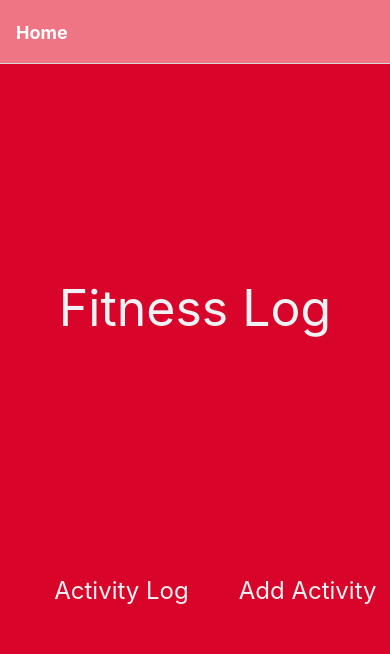
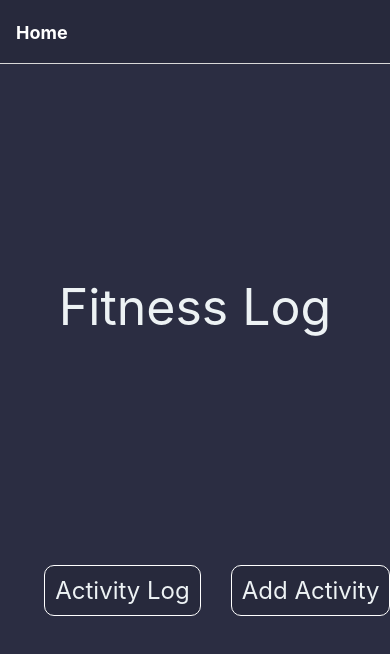
Before and after one commit to yamodah/Fitness_Log, a React Native app: screen / in a window 390 px wide. Shown: the top 654 px of the page. Built offline with nearby package versions, Linux system fonts and the light colour scheme.

Commit message:
genral styling theme shift

```diff
--- a/App.js
+++ b/App.js
@@ -14,7 +14,7 @@ export default function App() {
 
   const options={
     headerStyle: {
-      backgroundColor: '#ef233c99',
+      backgroundColor: '#27293C',
     },
     headerTintColor: '#fff',
     headerTitleStyle: {
--- a/app.json
+++ b/app.json
@@ -6,9 +6,9 @@
     "orientation": "portrait",
     "icon": "./src/assets/icon.png",
     "splash": {
-      "image": "./src/assets/stencil-splash.png",
+      "image": "./src/assets/stencil-dark.png",
       "resizeMode": "cover",
-      "backgroundColor": "#ef233c"
+      "backgroundColor": "#2b2d42"
     },
     "updates": {
       "fallbackToCacheTimeout": 0
@@ -22,7 +22,7 @@
     "android": {
       "adaptiveIcon": {
         "foregroundImage": "./src/assets/adaptive-icon.png",
-        "backgroundColor": "#ef233c"
+        "backgroundColor": "#2b2d42"
       }
     },
     "web": {
--- a/src/components/Home.js
+++ b/src/components/Home.js
@@ -30,7 +30,7 @@ const Home = ({navigation}) => {
 const styles = StyleSheet.create({
     container: {
       flex: 1,
-      backgroundColor: "#d90429",
+      backgroundColor: "#2b2d42",
       alignItems: "center",
       justifyContent: "center",
     },
@@ -48,11 +48,13 @@ const styles = StyleSheet.create({
       textAlign:"center"
     },
     button: {
-    //   backgroundColor: "#edf2f499",
+      backgroundColor: "#27293C",
       borderRadius: 10,
       padding: 10,
-      margin:15,
-    //   width:145,
+      margin: 15,
+      // width:115,
+      borderColor:"white",
+      borderWidth:1
 
     },
     buttonText: {
--- a/src/components/Logs.js
+++ b/src/components/Logs.js
@@ -17,31 +17,30 @@ const Logs = ({navigation}) => {
               onPress: () => null,
               style: 'cancel',
             },
-            { text: 'OK', onPress: () => deleteWorkout(id).then(()=>{loadWorkouts}).catch((error)=>{console.error(error.response.data)})},
+            { text: 'OK', onPress: () => deleteWorkout(id).then(()=>{loadWorkouts()}).catch((error)=>{console.error(error.response.data)})},
           ])
     }
     const renderItem =({item})=>{
         return(
         <View style={styles.cardContainer}>
+            <Text style={styles.workoutNum}>ID: {item.id}</Text>
             <View style={styles.textGroup}>
-
-            <Text style={styles.workoutNum}>ID: {item.id}</Text>
-            <Text style={styles.text}><>DATE:</> {item.date}</Text>
-            <Text style={styles.text}>TYPE: {item.type}</Text>
+            <Text style={styles.text}>DATE: {item.date}</Text>
+            <Text style={styles.text}>TYPE: {item.type.toUpperCase()}</Text>
             {item.type==="cardio"&& <Text style={styles.text}>DURATION: {item.duration}</Text>}
+            <Text style={styles.text}>GOAL: {item.goal}</Text>
             </View>
             <View style={styles.textGroup}>
-            <Text style={styles.text}>GOAL: {item.goal}</Text>
             <Text style={styles.text}>PAIN: {item.pain}</Text>
             <Text style={styles.text}>PERFORMANCE: {item.performance}</Text>
-            <Text style={styles.text}>PRE: {item.pre} || POST: {item.post} || INTENSITY: {item.intensity}</Text>
+            <Text style={styles.feelingsText}>PRE: {item.pre} || POST: {item.post} || INTENSITY: {item.intensity}</Text>
             </View>
             <View style={styles.textGroup}>
-           {item.type ==="resistance" && <Text style={styles.text}>BODY PARTS: {item.body_parts}</Text>}
-           {item.type ==="sports" && <View><Text style={styles.text}>SPORT: {item.sport} || AT/IN: {item.venue}</Text><Text style={styles.text}>COMPETITION: {item.competion?"YES":"NO"}</Text></View>}
-           {item.type ==="cardio" && <Text style={styles.text}>cardio type: {item.cardio_type} || speed: {item.speed}</Text>}
+           {item.type ==="resistance" && <Text style={styles.feelingsText}>BODY PARTS: {item.body_parts}</Text>}
+           {item.type ==="sports" && <View><Text style={styles.feelingsText}>SPORT: {item.sport} || AT/IN: {item.venue}</Text><Text style={styles.feelingsText}>COMPETITION: {item.competion?"YES":"NO"}</Text></View>}
+           {item.type ==="cardio" && <Text style={styles.feelingsText}>cardio type: {item.cardio_type} || speed: {item.speed}</Text>}
             </View>
-            <View style={{ marginTop:10, backgroundColor:"red", padding:10, borderRadius:5}}>
+            <View style={{ marginTop:10, backgroundColor:"#d90429", padding:10, borderRadius:5, borderColor:"white", borderRadius:10,borderWidth:1}}>
                <TouchableOpacity onPress={()=>{confirmDelete(item.id)}}>
                 <Text style={{color:"white", fontSize:15}}>
                     DELETE
@@ -69,7 +68,7 @@ export default Logs
 const styles = StyleSheet.create({
     container:{
         flex: 1,
-        backgroundColor: "#d90429",
+        backgroundColor: "#5C6378",
         alignItems: "center",
         justifyContent: "center",
         padding:10,
@@ -77,7 +76,7 @@ const styles = StyleSheet.create({
 
     },
     cardContainer:{
-        backgroundColor: "#edf2f499",
+        backgroundColor: "#27293C",
         alignItems: "center",
         justifyContent: "center",
         marginBottom:40,
@@ -87,18 +86,28 @@ const styles = StyleSheet.create({
         maxWidth:"100%"
     },
     textGroup:{
-        marginBottom:2,
-        marginTop:10,
-        backgroundColor:"#edf2f4",
+        // marginBottom:2,
+        // marginTop:10,
+        // backgroundColor:"#5C6378",
         borderRadius:10,
         padding:10,
         width:"95%"
     },
     workoutNum:{
-        color:"#d90429"
+        color:"#EDF2F4",
+        fontSize:20
     },
     text:{
-        marginTop:2
-    }
+        margin:10,
+        color:"#EDF2F4",
+
+
+    },
+    feelingsText:{
+        margin:10,
+        textAlign:"center",
+        color:"#EDF2F4",
+    },
+
 
 })
--- a/src/components/Page1.js
+++ b/src/components/Page1.js
@@ -122,10 +122,11 @@ const Page1 = ({ navigation }) => {
 const styles = StyleSheet.create({
   container: {
     flex: 1,
-    backgroundColor: "#d90429",
+    backgroundColor: "#2b2d42",
     alignItems: "center",
     justifyContent: "space-evenly",
     paddingBottom: 80,
+    paddingTop:50
   },
   text: {
     color: "#edf2f4",
@@ -133,22 +134,26 @@ const styles = StyleSheet.create({
     textAlign: "center",
   },
   button: {
-    //   backgroundColor: "#edf2f499",
+      backgroundColor: "#27293C",
     borderRadius: 10,
     padding: 10,
     margin: 15,
-    //   width:145,
+      width:115,
+      borderColor:"white",
+    borderWidth:1
   },
   buttonText: {
     color: "#edf2f4",
     textAlign: "center",
     fontSize: 24,
+
   },
   buttonContainer: {
     flexDirection: "row",
     justifyContent: "center",
     alignItems: "center",
     marginTop: 100,
+
     // alignSelf:"flex-start"
     //  backgroundColor:"white"
   },
@@ -158,12 +163,12 @@ const styles = StyleSheet.create({
     alignItems: "center",
     width: 250,
     color: "#edf2f4",
-    marginBottom: 15,
+    // marginBottom: 15,
     marginTop: 5,
   },
   labelText: {
     color: "#edf2f4",
-    fontSize: 23,
+    fontSize: 18,
   },
   segements: {
     width: "80%",
@@ -197,20 +202,20 @@ const styles = StyleSheet.create({
   inputLabel: {
     marginLeft: 50,
     color: "#edf2f4",
-    fontSize: 23,
+    fontSize: 18,
     alignSelf: "flex-start",
   },
   internalLabel: {
     marginLeft: 10,
     marginTop: 5,
     color: "#d90429",
-    fontSize: 15,
+    fontSize: 18,
   },
   internalDoneLabel: {
     marginLeft: 10,
     marginTop: 5,
     color: "#d90429",
-    fontSize: 15,
+    fontSize: 18,
     alignSelf: "flex-end",
   },
   longInputLabel: {
--- a/src/components/Page2.js
+++ b/src/components/Page2.js
@@ -119,17 +119,20 @@ const Page2 = ({ navigation, route }) => {
 const styles = StyleSheet.create({
   container: {
     flex: 1,
-    backgroundColor: "#d90429",
+    backgroundColor: "#2B2D42",
     alignItems: "center",
     justifyContent: "space-between",
     paddingTop: 90,
     paddingBottom: 60,
   },
   button: {
-    //   backgroundColor: "#edf2f499",
+    backgroundColor: "#27293C",
     borderRadius: 10,
     padding: 10,
     margin: 15,
+    width:115,
+    borderColor:"white",
+    borderWidth:1
     //   width:145,
   },
   buttonText: {
--- a/src/components/Page3.js
+++ b/src/components/Page3.js
@@ -93,10 +93,10 @@ const Page3 = ({ navigation }) => {
 const styles = StyleSheet.create({
   container: {
     flex: 1,
-    backgroundColor: "#d90429",
+    backgroundColor: "#2b2d42",
     alignItems: "center",
     justifyContent: "space-between",
-    paddingTop:100,
+    paddingTop:170,
     paddingBottom:150
   },
   secondaryBG: {
@@ -113,10 +113,13 @@ const styles = StyleSheet.create({
     textAlign: "center",
   },
   button: {
-    //   backgroundColor: "#edf2f499",
+    backgroundColor: "#27293C",
     borderRadius: 10,
     padding: 10,
     margin: 15,
+    width:115,
+    borderColor:"white",
+    borderWidth:1
     //   width:145,
   },
   buttonText: {
--- a/src/components/Page4.js
+++ b/src/components/Page4.js
@@ -10,8 +10,9 @@ const Page4 = ({navigation,route}) => {
   const dataPack = useData()
   const {type}= route.params
   const currentWorkout = Object.entries(dataPack.data).map(([key,value],index)=>{
-    return(<View key={index} >
-      <Text>{`${key}: ${value}`}</Text>
+    return(<View key={index} style={{margin:5, flexDirection:"row",width:"89%"}}>
+      <Text style={{fontSize:18, color:"red"}}>{`${key}:`}</Text>
+      <Text style={{fontSize:18, flexShrink:1}}>{`${value}`}</Text>
     </View>)
   })
 
@@ -25,8 +26,14 @@ const Page4 = ({navigation,route}) => {
           visible={visible}
 
           >
-          <View style={styles.container}>
-            <View style={{backgroundColor:"white", borderRadius:15, padding:10, maxWidth:250}}>
+          <View style={styles.modalContainer}>
+            <View style={{width:240}}>
+              <Text style={{color:"white"}}>
+                Does this information look correct ?
+                if so feel please submit
+              </Text>
+            </View>
+            <View style={{backgroundColor:"white", borderRadius:15, padding:20, maxWidth:"85%"}}>
             {currentWorkout}
             </View>
           <View style={styles.buttonContainer}>
@@ -57,14 +64,25 @@ const Page4 = ({navigation,route}) => {
 const styles = StyleSheet.create({
     container: {
       flex: 1,
-      backgroundColor: "#d90429",
+      backgroundColor: "#2b2d42",
       alignItems: "center",
       justifyContent: "center",
-    },button: {
-      //   backgroundColor: "#edf2f499",
+      paddingTop:55
+    },
+    modalContainer: {
+      flex: 1,
+      backgroundColor: "#EE8B98",
+      alignItems: "center",
+      justifyContent: "space-evenly",
+    },
+    button: {
+      backgroundColor: "#27293C",
       borderRadius: 10,
       padding: 10,
       margin: 15,
+      width:115,
+      borderColor:"white",
+      borderWidth:1
       //   width:145,
     },
     buttonText: {
--- a/src/components/typeElements/Cardio.js
+++ b/src/components/typeElements/Cardio.js
@@ -124,7 +124,7 @@ const Cardio = ({ navigation, modalToggle}) => {
 const styles = StyleSheet.create({
   container: {
     flex: 1,
-    backgroundColor: "#d90429",
+    backgroundColor: "#2b2d42",
     alignItems: "center",
     justifyContent: "space-between",
     paddingTop:100,
@@ -144,11 +144,13 @@ const styles = StyleSheet.create({
     textAlign: "center",
   },
   button: {
-    //   backgroundColor: "#edf2f499",
+    backgroundColor: "#27293C",
     borderRadius: 10,
     padding: 10,
     margin: 15,
-    //   width:145,
+      width:115,
+      borderColor:"white",
+    borderWidth:1
   },
   buttonText: {
     color: "#edf2f4",
--- a/src/components/typeElements/Resistance.js
+++ b/src/components/typeElements/Resistance.js
@@ -87,18 +87,20 @@ export default Resistance;
 const styles = StyleSheet.create({
   container: {
     flex: 1,
-    backgroundColor: "#d90429",
+    backgroundColor: "#2b2d42",
     alignItems: "center",
     justifyContent: "space-between",
     paddingTop:100,
     paddingBottom:150
   },
   button: {
-    //   backgroundColor: "#edf2f499",
+    backgroundColor: "#27293C",
     borderRadius: 10,
     padding: 10,
     margin: 15,
-    //   width:145,
+      width:115,
+      borderColor:"white",
+    borderWidth:1
   },
   buttonText: {
     color: "#edf2f4",
--- a/src/components/typeElements/Sports.js
+++ b/src/components/typeElements/Sports.js
@@ -108,7 +108,7 @@ const Sports = ({ navigation, modalToggle }) => {
 const styles = StyleSheet.create({
   container: {
     flex: 1,
-    backgroundColor: "#d90429",
+    backgroundColor: "#2b2d42",
     alignItems: "center",
     justifyContent: "space-between",
     paddingTop:100,
@@ -128,11 +128,13 @@ const styles = StyleSheet.create({
     textAlign: "center",
   },
   button: {
-    //   backgroundColor: "#edf2f499",
+    backgroundColor: "#27293C",
     borderRadius: 10,
     padding: 10,
     margin: 15,
-    //   width:145,
+      width:115,
+      borderColor:"white",
+    borderWidth:1
   },
   buttonText: {
     color: "#edf2f4",
```
Also changed, not shown: src/assets/stencil-dark.png (added).
